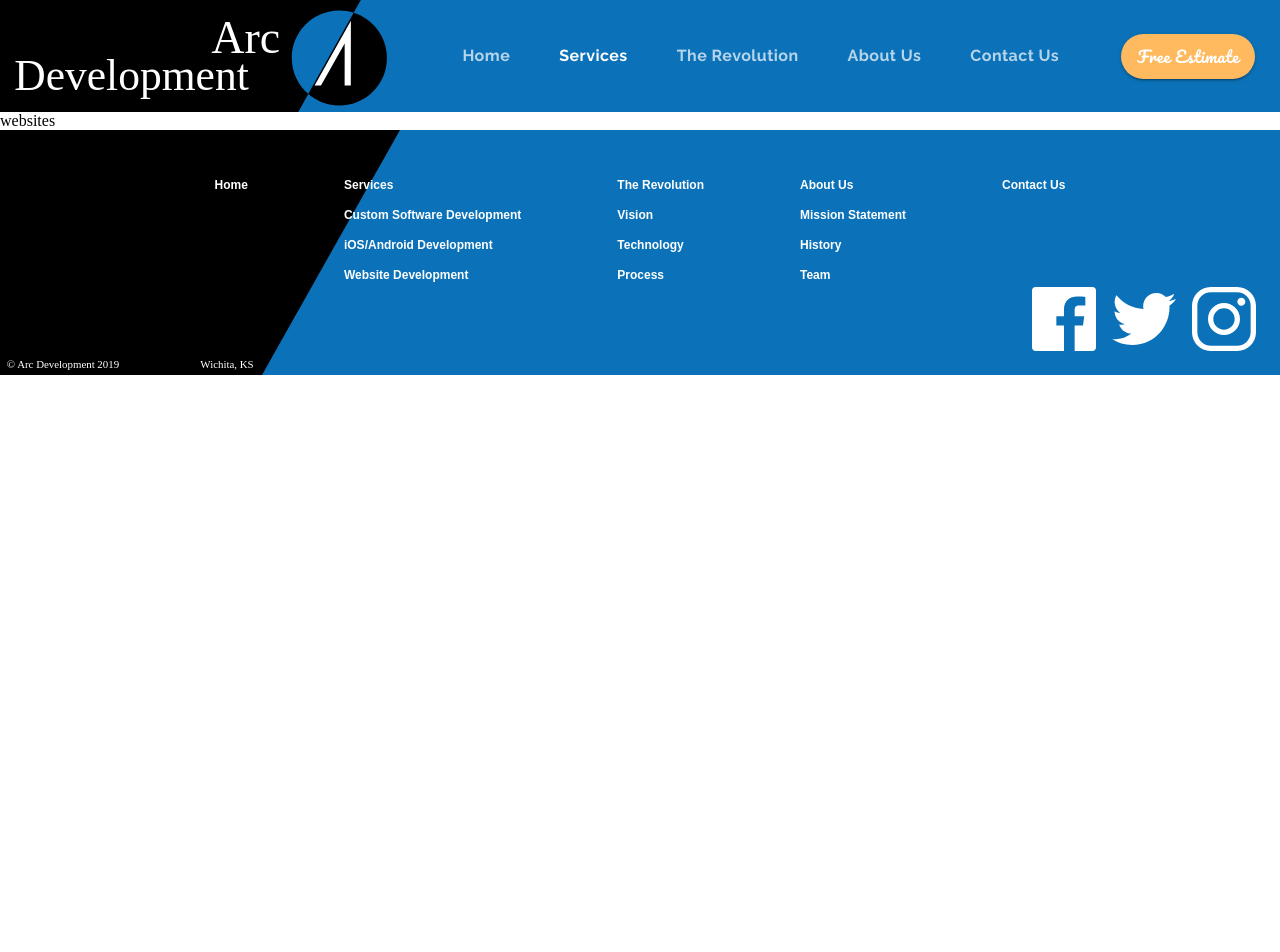
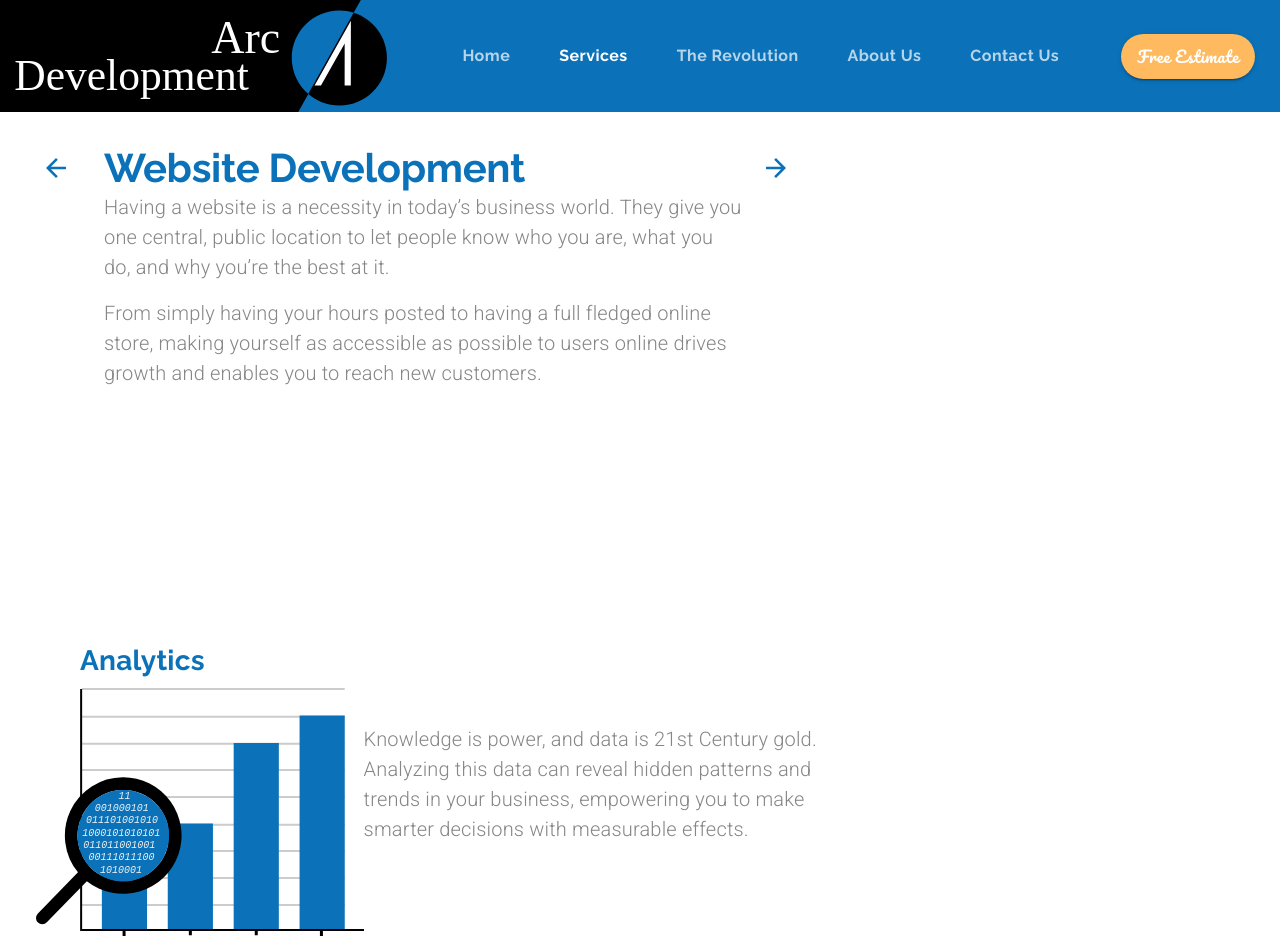
Before and after one commit to codeyluke/arc-development, a React (Create React App) app: page /website-development in a window 1280 px wide. Shown: the top 952 px of the page. Before the commit the page ends 800 px from the top, so only its background shows below. Built offline with nearby package versions, Linux system fonts and the light colour scheme.

Commit message:
website development

```diff
--- a/src/components/App.js
+++ b/src/components/App.js
@@ -9,6 +9,7 @@
 import Services from './Services';
 import CustomSoftware from './CustomSoftware';
 import MobileApps from './MobileApps';
+import WebsiteDevelopment from './WebsiteDevelopment';
 
 function App() {
   const [value, setValue] = useState(0);
@@ -71,7 +72,13 @@
           <Route
             exact
             path="/website-development"
-            component={() => <div>websites</div>}
+            render={(props) => (
+              <WebsiteDevelopment
+                {...props}
+                setValue={setValue}
+                setSelectedIndex={setSelectedIndex}
+              />
+            )}
           />
           <Route
             exact
--- /dev/null
+++ b/src/components/WebsiteDevelopment.js
@@ -0,0 +1,309 @@
+import React from 'react';
+import Lottie from 'react-lottie';
+import { Link } from 'react-router-dom';
+import { makeStyles, useTheme } from '@material-ui/core/styles';
+import IconButton from '@material-ui/core/Button';
+import Grid from '@material-ui/core/Grid';
+import Typography from '@material-ui/core/Typography';
+import useMediaQuery from '@material-ui/core/useMediaQuery';
+import Hidden from '@material-ui/core/Hidden';
+
+import forwardArrow from '../assets/forwardArrow.svg';
+import backArrow from '../assets/backArrow.svg';
+import analytics from '../assets/analytics.svg';
+import seo from '../assets/seo.svg';
+import outreach from '../assets/outreach.svg';
+import ecommerce from '../assets/ecommerce.svg';
+
+import CallToAction from './ui/CallToAction';
+
+const useStyles = makeStyles((theme) => ({
+  heading: {
+    maxWidth: '40em',
+  },
+  arrowContainer: {
+    marginTop: '0.5em',
+  },
+  rowContainer: {
+    paddingLeft: '5em',
+    paddingRight: '5em',
+    [theme.breakpoints.down('sm')]: {
+      paddingLeft: '1.5em',
+      paddingRight: '1.5em',
+    },
+  },
+  paragraphContainer: {
+    maxWidth: '30em',
+  },
+}));
+
+export default function WebsiteDevelopment(props) {
+  const classes = useStyles();
+  const theme = useTheme();
+  const matchesMD = useMediaQuery(theme.breakpoints.down('md'));
+  const matchesSM = useMediaQuery(theme.breakpoints.down('sm'));
+  const matchesXS = useMediaQuery(theme.breakpoints.down('xs'));
+
+  return (
+    <Grid container direction="column">
+      <Grid
+        item
+        container
+        direction="row"
+        justify={matchesMD ? 'center' : undefined}
+        className={classes.rowContainer}
+        style={{ marginTop: matchesXS ? '1em' : '2em' }}
+      >
+        <Hidden mdDown>
+          <Grid
+            item
+            className={classes.arrowContainer}
+            style={{
+              marginRight: '1em',
+              marginLeft: '-3.5em',
+            }}
+          >
+            <IconButton
+              style={{ backgroundColor: 'transparent' }}
+              component={Link}
+              to="/mobile-app-development"
+              onClick={() => {
+                props.setValue(1);
+                props.setSelectedIndex(2);
+              }}
+            >
+              <img
+                src={backArrow}
+                alt="back to custom software development page"
+              />
+            </IconButton>
+          </Grid>
+        </Hidden>
+        <Grid container direction="column" className={classes.heading}>
+          <Grid item>
+            <Typography variant="h2" align={matchesMD ? 'center' : undefined}>
+              Website Development
+            </Typography>
+          </Grid>
+          <Grid item>
+            <Typography
+              variant="body1"
+              paragraph
+              align={matchesMD ? 'center' : undefined}
+            >
+              Having a website is a necessity in today’s business world. They
+              give you one central, public location to let people know who you
+              are, what you do, and why you’re the best at it.
+            </Typography>
+            <Typography
+              variant="body1"
+              paragraph
+              align={matchesMD ? 'center' : undefined}
+            >
+              From simply having your hours posted to having a full fledged
+              online store, making yourself as accessible as possible to users
+              online drives growth and enables you to reach new customers.
+            </Typography>
+          </Grid>
+        </Grid>
+        <Hidden mdDown>
+          <Grid item className={classes.arrowContainer}>
+            <IconButton
+              style={{ backgroundColor: 'transparent' }}
+              component={Link}
+              to="/services"
+              onClick={() => {
+                props.setValue(1);
+                props.setSelectedIndex(0);
+              }}
+            >
+              <img src={forwardArrow} alt="forward to website Development" />
+            </IconButton>
+          </Grid>
+        </Hidden>
+      </Grid>
+      <Grid
+        item
+        container
+        direction={matchesSM ? 'column' : 'row'}
+        style={{ marginTop: '15em' }}
+        alignItems="center"
+        className={classes.rowContainer}
+      >
+        <Grid item>
+          <Grid container direction="column">
+            <Grid item>
+              <Typography
+                variant="h4"
+                gutterBottom
+                align={matchesSM ? 'center' : undefined}
+              >
+                Analytics
+              </Typography>
+            </Grid>
+            <Grid item>
+              <img
+                src={analytics}
+                style={{ marginLeft: '-2.75em' }}
+                alt="graph with magnifying glass revealing 1's and 0's"
+              />
+            </Grid>
+          </Grid>
+        </Grid>
+        <Grid item className={classes.paragraphContainer}>
+          <Typography
+            variant="body1"
+            paragraph
+            align={matchesSM ? 'center' : undefined}
+          >
+            Knowledge is power, and data is 21st Century gold. Analyzing this
+            data can reveal hidden patterns and trends in your business,
+            empowering you to make smarter decisions with measurable effects.
+          </Typography>
+        </Grid>
+      </Grid>
+      <Grid
+        item
+        container
+        direction={matchesSM ? 'column' : 'row'}
+        alignItems="center"
+        justify="flex-end"
+        className={classes.rowContainer}
+        style={{ marginBottom: '15em', marginTop: '15em' }}
+      >
+        <Grid item>
+          <Grid container direction="column">
+            <Grid item>
+              <Typography
+                variant="h4"
+                gutterBottom
+                align="center"
+                align={matchesSM ? 'center' : undefined}
+              >
+                E-Commerce
+              </Typography>
+            </Grid>
+            <Grid item>
+              <img src={ecommerce} alt="ecommerce graph" />
+            </Grid>
+          </Grid>
+        </Grid>
+        <Grid
+          item
+          style={{ marginLeft: matchesSM ? 0 : '1em' }}
+          className={classes.paragraphContainer}
+        >
+          <Typography
+            variant="body1"
+            paragraph
+            align={matchesSM ? 'center' : undefined}
+          >
+            It’s no secret that people like to shop online.
+          </Typography>
+          <Typography
+            variant="body1"
+            paragraph
+            align={matchesSM ? 'center' : undefined}
+          >
+            In 2017 over <span style={{ fontWeight: 700 }}>$2.3 trillion</span>{' '}
+            was spent in e-commerce, and it’s time for your slice of that pie.
+          </Typography>
+        </Grid>
+      </Grid>
+      <Grid
+        item
+        container
+        direction={matchesSM ? 'column' : 'row'}
+        alignItems="center"
+        className={classes.rowContainer}
+      >
+        <Grid item>
+          <Grid container direction="column">
+            <Grid item>
+              <Typography
+                variant="h4"
+                gutterBottom
+                align={matchesSM ? 'center' : undefined}
+              >
+                Outreach
+              </Typography>
+            </Grid>
+            <Grid item>
+              <img src={outreach} alt="outreach" />
+            </Grid>
+          </Grid>
+        </Grid>
+        <Grid item style={{ marginLeft: matchesSM ? 0 : '1em' }}>
+          <Typography
+            variant="body1"
+            paragraph
+            className={classes.paragraphContainer}
+            align={matchesSM ? 'center' : undefined}
+          >
+            Draw people in with a dazzling website. Showing off your products
+            online is a great way to help customers decide what’s right for them
+            before visiting in person.
+          </Typography>
+        </Grid>
+      </Grid>
+      <Grid
+        item
+        container
+        direction={matchesSM ? 'column' : 'row'}
+        alignItems="center"
+        justify="flex-end"
+        className={classes.rowContainer}
+        style={{ marginTop: '15em', marginBottom: '15em' }}
+      >
+        <Grid item>
+          <Grid container direction="column">
+            <Grid item>
+              <Typography
+                variant="h4"
+                gutterBottom
+                align="center"
+                align={matchesSM ? 'center' : undefined}
+              >
+                Search Engine <br /> Optimization
+              </Typography>
+            </Grid>
+            <Grid item>
+              <img src={seo} alt="seo" />
+            </Grid>
+          </Grid>
+        </Grid>
+        <Grid
+          item
+          style={{ marginLeft: matchesSM ? 0 : '1em' }}
+          className={classes.paragraphContainer}
+        >
+          <Typography
+            variant="body1"
+            paragraph
+            align={matchesSM ? 'center' : undefined}
+          >
+            How often have you ever been to the second page of Google results?
+          </Typography>
+          <Typography
+            variant="body1"
+            paragraph
+            align={matchesSM ? 'center' : undefined}
+          >
+            If you’re like us, probably never.
+          </Typography>
+          <Typography
+            variant="body1"
+            paragraph
+            align={matchesSM ? 'center' : undefined}
+          >
+            Customers don’t go there either, so we make sure your website is
+            designed to end up on top.
+          </Typography>
+        </Grid>
+      </Grid>
+      <Grid item>
+        <CallToAction setValue={props.setValue} />
+      </Grid>
+    </Grid>
+  );
+}
```
